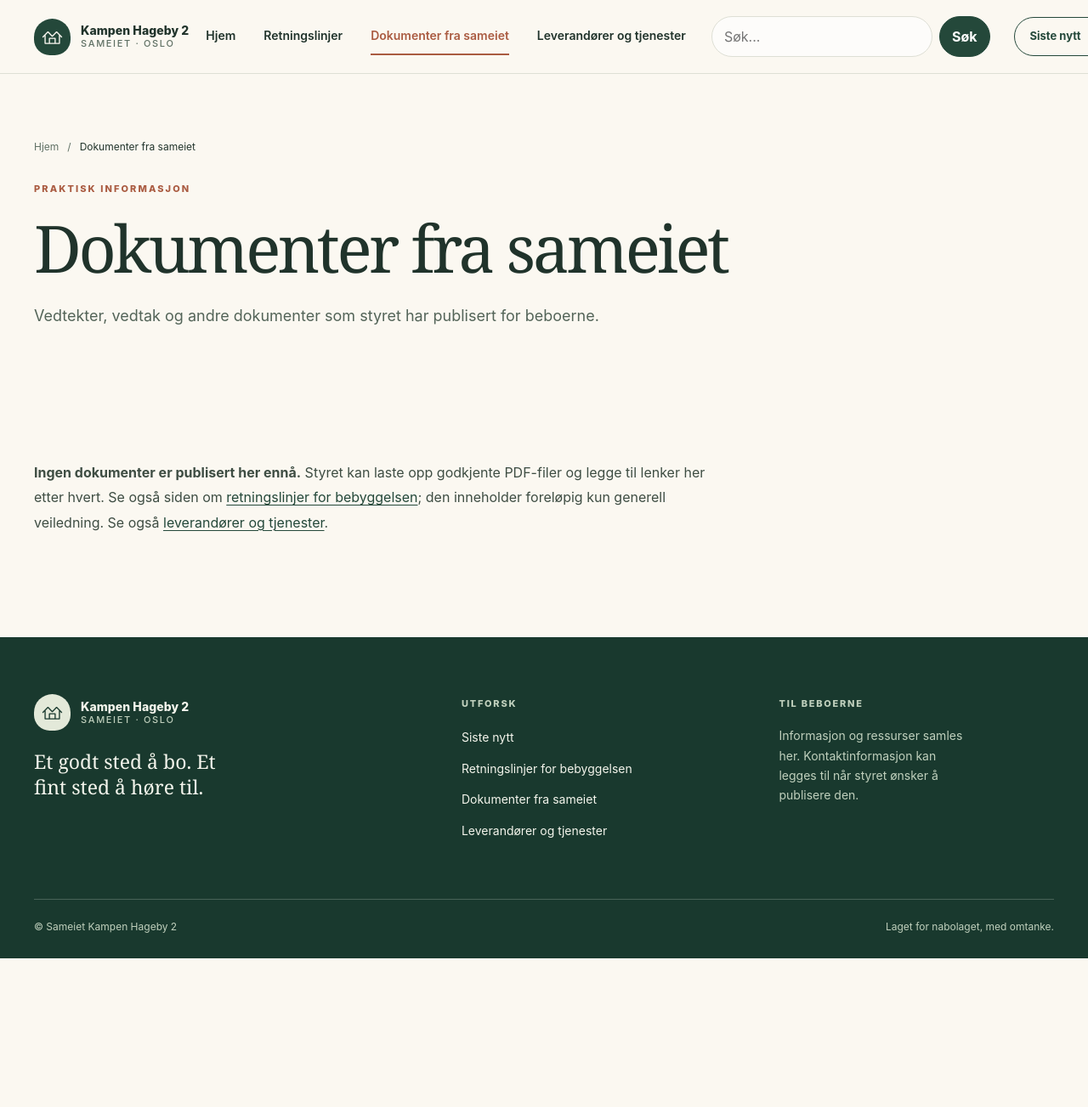
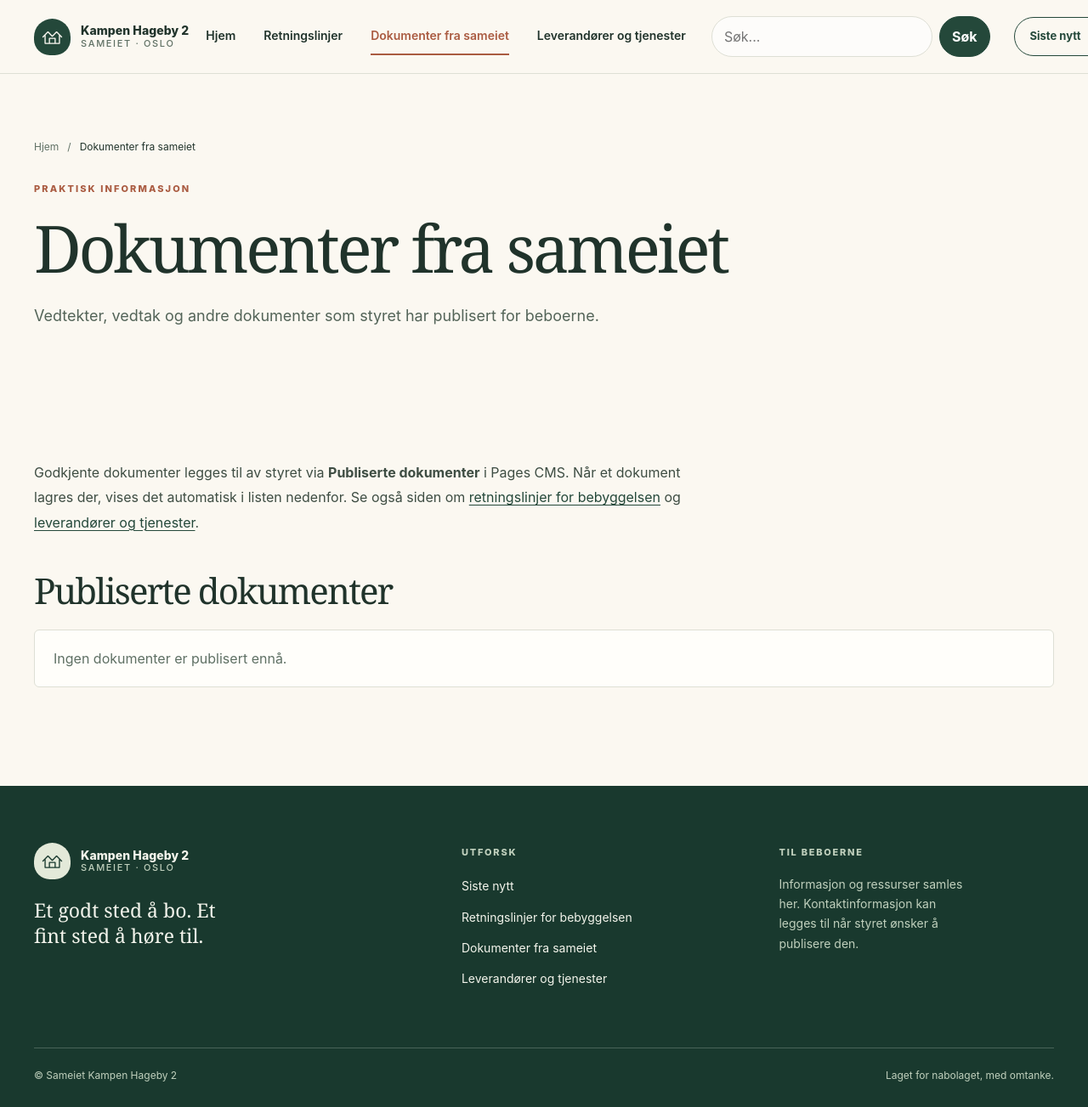
Before and after one commit to ricmik/kampen-hageby-2-test, a Jekyll site: the page built from dokumenter.md, in a window 1280 px wide. Shown: the whole page at 85% size. Built offline with Jekyll 4.4.1, drawn with Linux system fonts in a browser that asks for light colours; before the commit the page ends 1128 px from its top, so only the background shows below that.

Commit message:
Add visual document publishing in Pages CMS
Co-authored-by: Copilot <223556219+Copilot@users.noreply.github.com>

```diff
--- a/_config.yml
+++ b/_config.yml
@@ -5,6 +5,9 @@ timezone: Europe/Oslo
 # Prosjektside på GitHub Pages: bytt til "" ved eget domene eller brukernavn.github.io.
 baseurl: "/kampen-hageby-2-test"
 permalink: /nyhet-:title.html
+collections:
+  dokumenter:
+    output: false
 defaults:
   - scope:
       path: "index.md"
@@ -26,6 +29,7 @@ defaults:
       layout: page
       permalink: /dokumenter.html
       eyebrow: Praktisk informasjon
+      document_list: true
   - scope:
       path: "leverandorer.md"
     values:
--- /dev/null
+++ b/_includes/document-list.html
@@ -0,0 +1,23 @@
+<section class="document-list" aria-labelledby="published-documents">
+  <h2 id="published-documents">Publiserte dokumenter</h2>
+  {% assign documents = site.dokumenter | sort: "date" | reverse %}
+  {% if documents.size > 0 %}
+  <ul>
+    {% for document in documents %}
+      {% if document.title and document.file %}
+      <li class="document-item">
+        <a href="{{ document.file | escape }}">{{ document.title | escape }}</a>
+        {% if document.summary %}<p>{{ document.summary | escape }}</p>{% endif %}
+        <small>
+          {% if document.category %}{{ document.category | escape }}{% endif %}
+          {% if document.category and document.date %} · {% endif %}
+          {% if document.date %}<time datetime="{{ document.date | date: '%Y-%m-%d' }}">{{ document.date | date: "%-d. %-m. %Y" }}</time>{% endif %}
+        </small>
+      </li>
+      {% endif %}
+    {% endfor %}
+  </ul>
+  {% else %}
+  <p class="document-list-empty">Ingen dokumenter er publisert ennå.</p>
+  {% endif %}
+</section>
--- a/_layouts/page.html
+++ b/_layouts/page.html
@@ -15,6 +15,7 @@ layout: default
   <section class="page-section" aria-label="Innhold">
     <div class="container{% if page.image %} guidelines-layout{% endif %}">
       <div class="prose">{{ content }}</div>
+      {% if page.document_list %}{% include document-list.html %}{% endif %}
       {% if page.image %}
       <figure class="guideline-photo">
         <img src="{{ page.image | relative_url }}" alt="{{ page.image_alt | escape }}" width="960" height="655" loading="lazy">
--- a/dokumenter.md
+++ b/dokumenter.md
@@ -3,5 +3,4 @@ title: Dokumenter fra sameiet
 lead: Vedtekter, vedtak og andre dokumenter som styret har publisert for beboerne.
 ---
 
-**Ingen dokumenter er publisert her ennå.** Styret kan laste opp godkjente PDF-filer og legge til lenker her etter hvert. Se også siden om [retningslinjer for bebyggelsen](retningslinjer.html); den inneholder foreløpig kun generell veiledning.
-Se også [leverandører og tjenester](leverandorer.html).
+Godkjente dokumenter legges til av styret via **Publiserte dokumenter** i Pages CMS. Når et dokument lagres der, vises det automatisk i listen nedenfor. Se også siden om [retningslinjer for bebyggelsen](retningslinjer.html) og [leverandører og tjenester](leverandorer.html).
--- a/search.json
+++ b/search.json
@@ -19,6 +19,21 @@ permalink: /search.json
     {% assign rendered = true %}
   {% endif %}
 {% endfor %}
+{% for item in site.dokumenter %}
+  {% if item.title and item.file %}
+    {% if rendered %},{% endif %}
+    {
+      "title": {{ item.title | jsonify }},
+      "url": {{ item.file | jsonify }},
+      "content": {{ item.summary | default: item.category | normalize_whitespace | jsonify }},
+      "summary": {{ item.summary | default: item.category | normalize_whitespace | jsonify }},
+      "category": {{ item.category | default: "Dokument" | jsonify }},
+      "date": {{ item.date | date: "%Y-%m-%d" | jsonify }},
+      "type": "Dokument"
+    }
+    {% assign rendered = true %}
+  {% endif %}
+{% endfor %}
 {% for item in site.pages %}
   {% if item.title and item.url != '/' and item.url != '/search.html' and item.url != '/search.json' %}
     {% if rendered %},{% endif %}
--- a/styles.css
+++ b/styles.css
@@ -280,6 +280,15 @@ h3 { letter-spacing: -.02em; }
   border-radius: 10px;
   color: var(--muted);
 }
+.document-list { margin-top: 40px; }
+.document-list h2 { font-size: clamp(30px, 3.5vw, 42px); line-height: 1.2; margin-bottom: 20px; }
+.document-list ul { display: grid; gap: 12px; list-style: none; margin: 0; padding: 0; }
+.document-item { padding: 20px 22px; background: var(--paper); border: 1px solid var(--line); border-radius: 6px; }
+.document-item > a { color: var(--pine); font-weight: 750; text-decoration-thickness: 1px; text-underline-offset: 3px; }
+.document-item > a:hover { color: var(--rust); }
+.document-item p { margin: 8px 0; color: #536458; }
+.document-item small { color: var(--muted); font-size: 12px; }
+.document-list-empty { padding: 20px 22px; background: var(--paper); border: 1px solid var(--line); border-radius: 6px; color: var(--muted); }
 
 .site-footer { background: var(--pine-deep); color: #f4f5ec; padding: 67px 0 27px; }
 .footer-grid { display: grid; grid-template-columns: 1.4fr 1fr 1fr; gap: 50px; padding-bottom: 68px; }
```
Also changed, not shown: .pages.yml, README.md.
